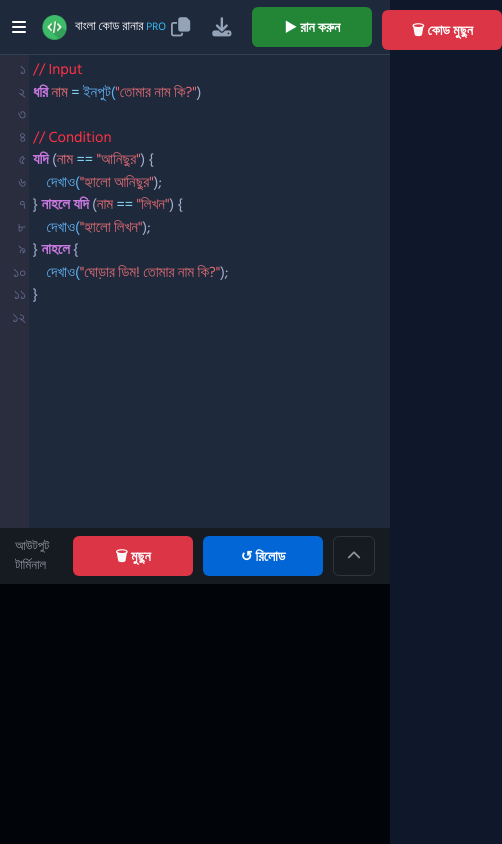
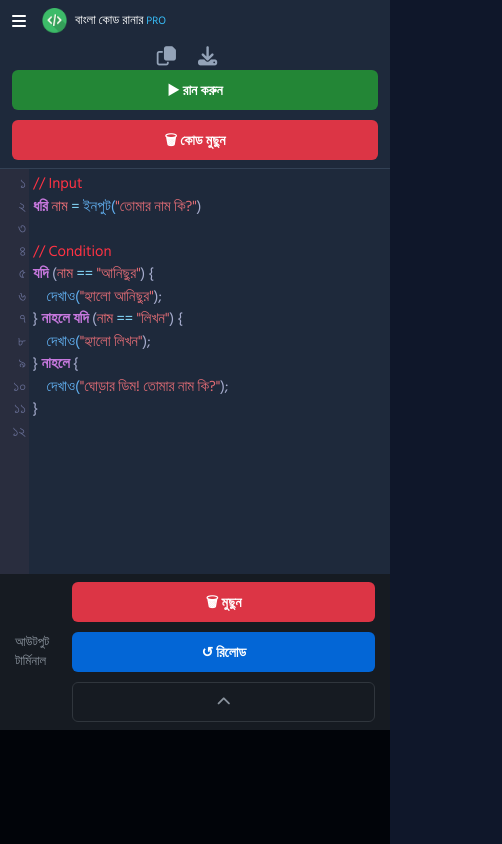
Before and after one commit to AnisurRahmanJU/bangla-code-runner, a plain HTML site: page index.html in a window 390 px wide. Shown: the whole page, 502 px wide, since content can reach past the window. Drawn offline with nearby package versions, Linux system fonts and the light colour scheme.

Commit message:
Update styles.css

```diff
--- a/styles.css
+++ b/styles.css
@@ -235,18 +235,39 @@ body {
 
 }
 
-/* Make the topbar buttons container relative */
-.topbar .action-container {
+/* ===== Responsive Button Layout ===== */
+
+/* Desktop → পাশাপাশি থাকবে */
+.action-container {
     display: flex;
-    align-items: center;       /* vertically center items */
-    justify-content: flex-end; /* push buttons to the right */
-    gap: 10px;                 /* space between buttons */
-    position: relative;
+    gap: 10px;
+    align-items: center;
 }
 
-/* Optionally move the "কোড মুছুন" button slightly down */
-.btn-clear-code {
-    position: relative;
-    top: 3px; /* move vertically down 3px; adjust as needed */
-    align-item:right;
+/* Mobile → নিচে চলে যাবে */
+@media screen and (max-width: 992px) {
+
+    .topbar {
+        flex-wrap: wrap;
+        height: auto;
+        padding: 8px 12px;
+    }
+
+    .topbar .d-flex:last-child {
+        width: 100%;
+        margin-top: 8px;
+        flex-direction: column;
+        align-items: stretch;
+    }
+
+    .action-container {
+        width: 100%;
+        flex-direction: column;
+        gap: 8px;
+    }
+
+    .action-container .btn-ide {
+        width: 100%;
+    }
+
 }
```
